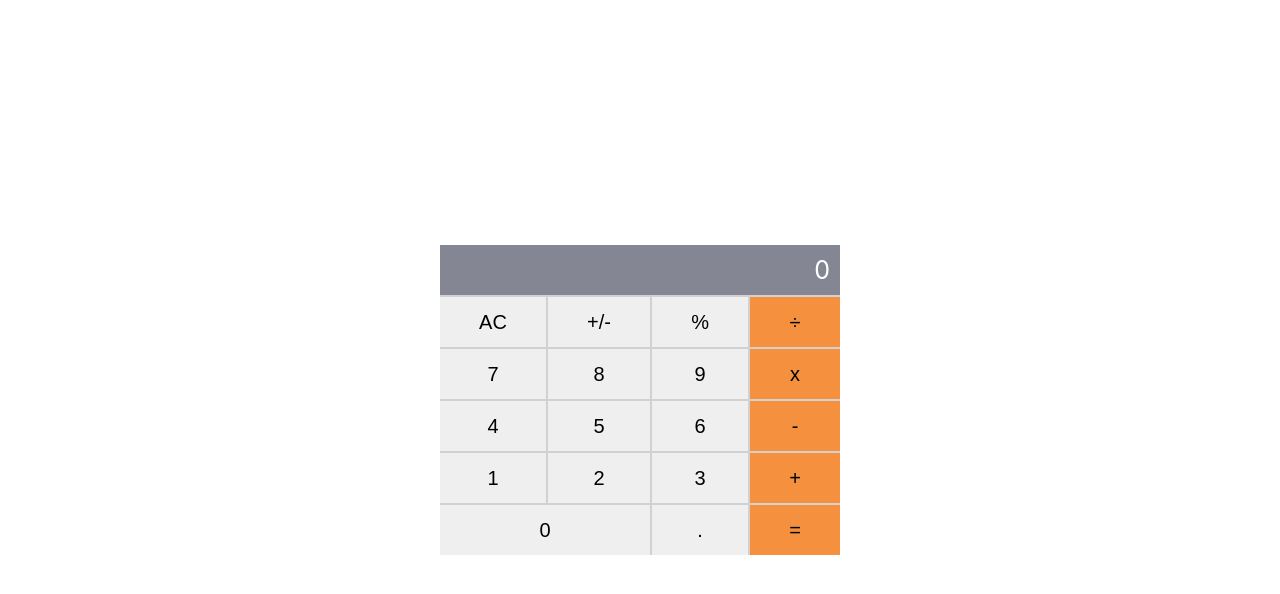
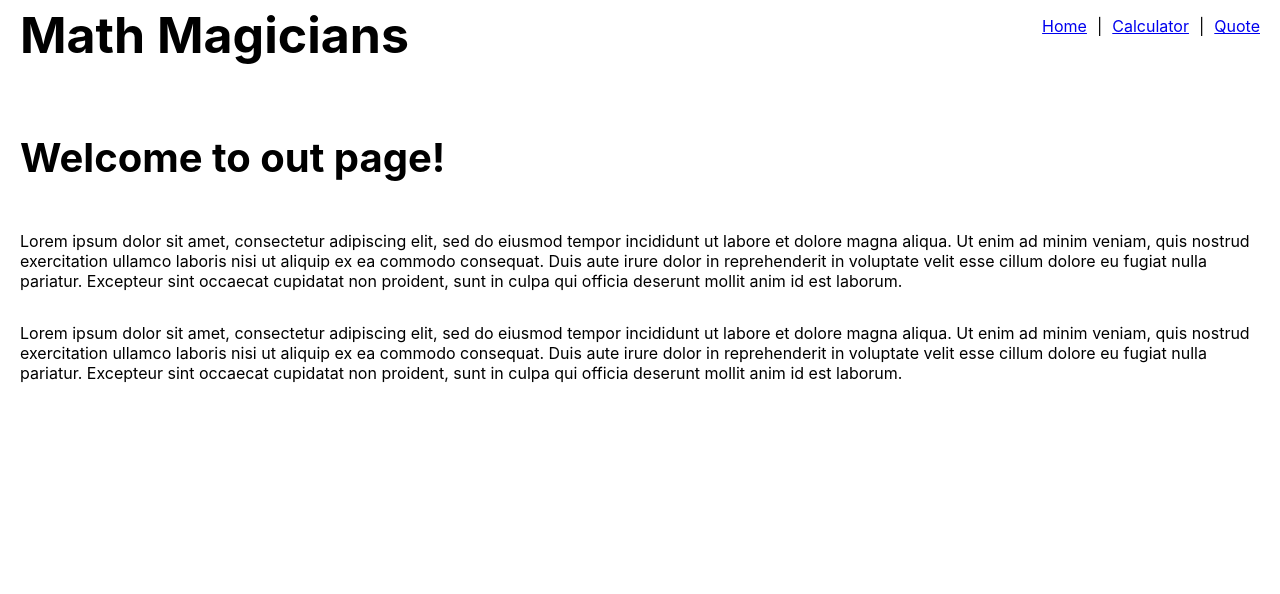
Before and after one commit to ShahierNashaat/Math-Magicians, a React (Create React App) app: page / in a window 1280 px wide. Shown: the top 594 px of the page. Built offline with nearby package versions, Linux system fonts and the light colour scheme.

Commit message:
Adding routes and styles

```diff
--- a/package.json
+++ b/package.json
@@ -9,6 +9,7 @@
     "big.js": "^6.1.1",
     "react": "^17.0.2",
     "react-dom": "^17.0.2",
+    "react-router-dom": "^6.0.2",
     "react-scripts": "4.0.3",
     "web-vitals": "^1.1.2"
   },
--- a/src/App.css
+++ b/src/App.css
@@ -1,6 +1,18 @@
-.container {
-  min-height: 100vh;
+nav {
   display: flex;
-  justify-content: center;
-  align-items: center;
+  justify-content: space-between;
+  height: 100px;
+  padding: 0 20px;
 }
+
+nav ul {
+  display: flex;
+  padding-left: 0;
+  list-style-type: none;
+  gap: 10px;
+}
+
+h1 {
+  margin-top: 5px;
+  font-size: 50px;
+}
--- a/src/App.js
+++ b/src/App.js
@@ -1,9 +1,36 @@
 import './App.css';
+import { Routes, Route, Link } from 'react-router-dom';
 import Calculator from './components/Calculator';
+import Home from './components/Home';
+import Quote from './components/Quote';
 
 function App() {
   return (
-    <div className="container"><Calculator /></div>
+    <div>
+      <nav>
+        <h1>Math Magicians</h1>
+        <ul>
+          <li>
+            <Link to="/">Home</Link>
+          </li>
+          |
+          <li>
+            <Link to="/calculator">Calculator</Link>
+          </li>
+          |
+          <li>
+            <Link to="/quote">Quote</Link>
+          </li>
+        </ul>
+      </nav>
+
+      <Routes>
+        <Route path="/" element={<Home />} />
+        <Route path="calculator" element={<Calculator />} />
+        <Route path="quote" element={<Quote />} />
+      </Routes>
+
+    </div>
   );
 }
 
--- a/src/components/Calculator.css
+++ b/src/components/Calculator.css
@@ -1,3 +1,13 @@
+.container {
+  display: flex;
+  justify-content: space-between;
+  padding: 0 20px;
+}
+
+h2 {
+  font-size: 40px;
+}
+
 .calculator {
   width: 400px;
   display: flex;
--- a/src/components/Calculator.js
+++ b/src/components/Calculator.js
@@ -30,6 +30,8 @@ const Calculator = () => {
   };
 
   return (
+    <div className="container">
+      <h2>Let&apos;s do some math!</h2>
       <div className="calculator">
         <Result output={output} />
         <div className="numbers-oberations">
@@ -54,6 +56,7 @@ const Calculator = () => {
           <Button handleButtonClick={handleButtonClick} className="last" buttonName="=" />
         </div>
       </div>
+    </div>
   );
 };
 
--- /dev/null
+++ b/src/components/Home.js
@@ -0,0 +1,36 @@
+import React from 'react';
+
+const Home = () => (
+  <div style={{
+    display: 'flex',
+    flexDirection: 'column',
+    padding: '0 20px',
+  }}
+  >
+    <h2>Welcome to out page!</h2>
+    <p>
+      Lorem ipsum dolor sit amet,
+      consectetur adipiscing elit,
+      sed do eiusmod tempor incididunt ut labore et dolore magna aliqua.
+      Ut enim ad minim veniam,
+      quis nostrud exercitation ullamco laboris nisi ut aliquip ex ea commodo consequat.
+      Duis aute irure dolor in reprehenderit in voluptate velit esse cillum dolore eu
+      fugiat nulla pariatur.
+      Excepteur sint occaecat cupidatat non proident, sunt in culpa qui officia deserunt
+      mollit anim id est laborum.
+    </p>
+    <p>
+      Lorem ipsum dolor sit amet,
+      consectetur adipiscing elit,
+      sed do eiusmod tempor incididunt ut labore et dolore magna aliqua.
+      Ut enim ad minim veniam,
+      quis nostrud exercitation ullamco laboris nisi ut aliquip ex ea commodo consequat.
+      Duis aute irure dolor in reprehenderit in voluptate velit esse cillum dolore eu
+      fugiat nulla pariatur.
+      Excepteur sint occaecat cupidatat non proident, sunt in culpa qui officia deserunt
+      mollit anim id est laborum.
+    </p>
+  </div>
+);
+
+export { Home as default };
--- /dev/null
+++ b/src/components/Quote.js
@@ -0,0 +1,18 @@
+import React from 'react';
+
+const Quote = () => (
+  <div style={{
+    height: 'calc( 70vh - 100px )',
+    fontSize: '30px',
+    display: 'flex',
+    alignItems: 'center',
+    textAlign: 'center',
+    padding: '0 60px',
+  }}
+  >
+    Mathematics is not about numbers, equations, computations,
+    or algorithms: it is about understanding. - William Paul Thurston
+  </div>
+);
+
+export { Quote as default };
--- a/src/index.js
+++ b/src/index.js
@@ -1,12 +1,15 @@
 import React from 'react';
 import ReactDOM from 'react-dom';
 import './index.css';
+import { BrowserRouter as Router } from 'react-router-dom';
 import App from './App';
 import reportWebVitals from './reportWebVitals';
 
 ReactDOM.render(
   <React.StrictMode>
-    <App />
+    <Router>
+      <App />
+    </Router>
   </React.StrictMode>,
   document.getElementById('root'),
 );
```
Also changed, not shown: 1 other file (tests, documents, lock files or other folders). Lines whose indentation alone changed are shown as unchanged.
